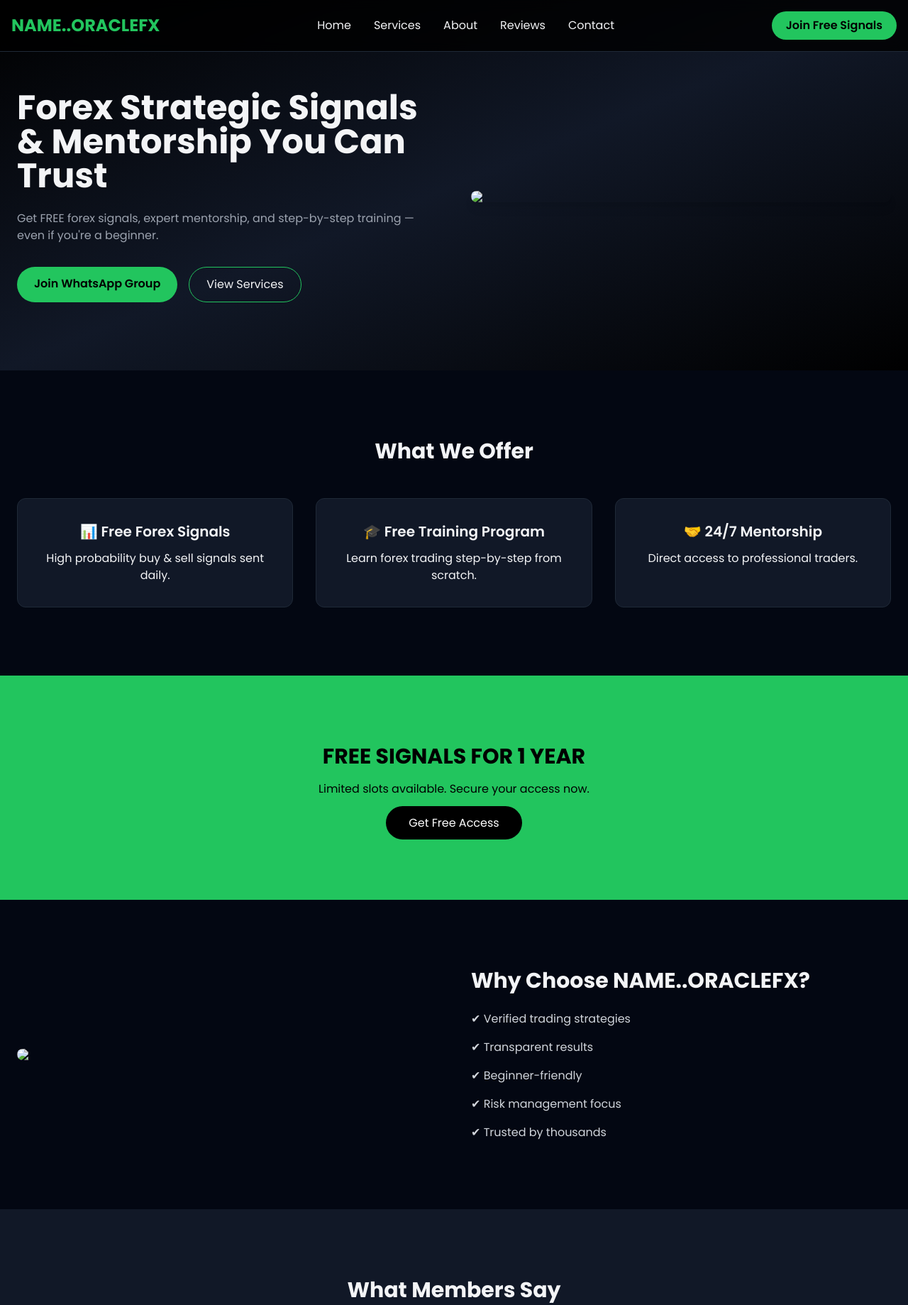
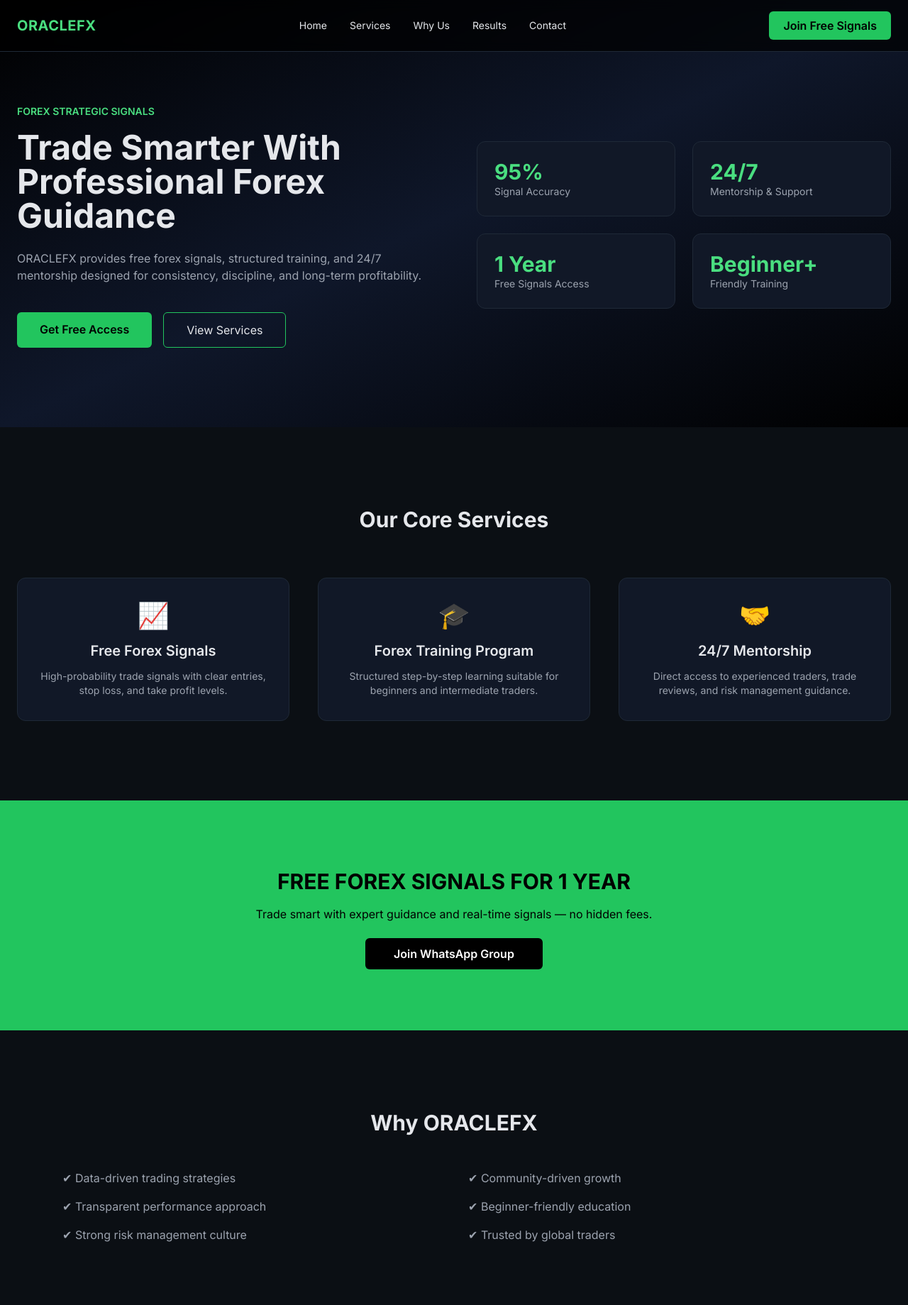
Before and after one commit to mirak-oracle/OracleFx, a plain HTML site: page index.html in a window 1280 px wide. Shown: the top 1839 px of the page at 71% size. Drawn offline with nearby package versions, Linux system fonts and the light colour scheme.

Commit message:
Update index.html for branding and layout changes

```diff
--- a/index.html
+++ b/index.html
@@ -3,163 +3,192 @@
 <head>
 <meta charset="UTF-8">
 <meta name="viewport" content="width=device-width, initial-scale=1.0">
-<title>NAME..ORACLEFX | Forex Signals & Mentorship</title>
+<title>ORACLEFX | Forex Signals, Training & Mentorship</title>
 
-<!-- Tailwind CDN -->
 <script src="https://cdn.tailwindcss.com"></script>
-
-<!-- Google Font -->
-<link href="https://fonts.googleapis.com/css2?family=Poppins:wght@300;400;600;700&display=swap" rel="stylesheet">
+<link href="https://fonts.googleapis.com/css2?family=Inter:wght@300;400;500;600;700&display=swap" rel="stylesheet">
 
 <style>
-body{
-font-family:'Poppins',sans-serif;
-scroll-behavior:smooth;
-}
+body { font-family: 'Inter', sans-serif; scroll-behavior: smooth; }
 </style>
 </head>
 
-<body class="bg-gray-950 text-gray-100">
+<body class="bg-[#0b0f14] text-gray-200">
 
 <!-- NAVBAR -->
-<nav class="fixed w-full top-0 z-50 bg-black/80 backdrop-blur border-b border-gray-800">
-<div class="max-w-7xl mx-auto px-4 py-4 flex justify-between items-center">
+<header class="fixed top-0 w-full z-50 bg-black/70 backdrop-blur border-b border-gray-800">
+<div class="max-w-7xl mx-auto px-6 py-4 flex justify-between items-center">
 
-<h1 class="text-2xl font-bold text-green-500">NAME..ORACLEFX</h1>
+<h1 class="text-xl font-bold tracking-wide text-green-400">ORACLEFX</h1>
 
-<div class="hidden md:flex space-x-8">
-<a href="#home" class="hover:text-green-500">Home</a>
-<a href="#services" class="hover:text-green-500">Services</a>
-<a href="#about" class="hover:text-green-500">About</a>
-<a href="#testimonials" class="hover:text-green-500">Reviews</a>
-<a href="#contact" class="hover:text-green-500">Contact</a>
+<nav class="hidden md:flex space-x-8 text-sm">
+<a href="#home" class="hover:text-green-400">Home</a>
+<a href="#services" class="hover:text-green-400">Services</a>
+<a href="#about" class="hover:text-green-400">Why Us</a>
+<a href="#testimonials" class="hover:text-green-400">Results</a>
+<a href="#contact" class="hover:text-green-400">Contact</a>
+</nav>
+
+<a href="https://chat.whatsapp.com/C0vMngWADkk9iySLtlkxlf?mode=gi_t"
+class="hidden md:inline-flex items-center gap-2 bg-green-500 text-black px-5 py-2 rounded-md font-semibold hover:bg-green-400">
+Join Free Signals
+</a>
+
+<button id="menuBtn" class="md:hidden text-xl">☰</button>
 </div>
 
-<a href="https://chat.whatsapp.com/C0vMngWADkk9iySLtlkxlf?mode=gi_t" class="hidden md:block bg-green-500 px-5 py-2 rounded-full font-semibold text-black hover:bg-green-400">Join Free Signals</a>
-
-<button id="menuBtn" class="md:hidden text-2xl">☰</button>
-
-</div>
-
-<!-- Mobile Menu -->
-<div id="mobileMenu" class="hidden bg-black px-6 pb-4 space-y-3">
+<div id="mobileMenu" class="hidden md:hidden bg-black px-6 pb-6 space-y-4 text-sm">
 <a href="#home" class="block">Home</a>
 <a href="#services" class="block">Services</a>
-<a href="#about" class="block">About</a>
-<a href="#testimonials" class="block">Reviews</a>
+<a href="#about" class="block">Why Us</a>
+<a href="#testimonials" class="block">Results</a>
 <a href="#contact" class="block">Contact</a>
-<a href="https://chat.whatsapp.com/C0vMngWADkk9iySLtlkxlf?mode=gi_t" class="block bg-green-500 text-black text-center py-2 rounded">Join Free Signals</a>
+<a href="https://chat.whatsapp.com/C0vMngWADkk9iySLtlkxlf?mode=gi_t"
+class="block bg-green-500 text-black text-center py-2 rounded-md font-semibold">
+Join Free Signals
+</a>
 </div>
-</nav>
+</header>
 
 <!-- HERO -->
-<section id="home" class="pt-32 pb-24 bg-gradient-to-br from-black via-gray-900 to-black">
-<div class="max-w-7xl mx-auto px-6 grid md:grid-cols-2 gap-12 items-center">
+<section id="home" class="pt-36 pb-28 bg-gradient-to-br from-black via-[#0f172a] to-black">
+<div class="max-w-7xl mx-auto px-6 grid md:grid-cols-2 gap-16 items-center">
 
 <div>
-<h2 class="text-4xl md:text-5xl font-bold mb-6">
-Forex Strategic Signals & Mentorship You Can Trust
+<span class="text-green-400 text-sm font-semibold uppercase">Forex Strategic Signals</span>
+<h2 class="text-4xl md:text-5xl font-bold leading-tight mt-4">
+Trade Smarter With Professional Forex Guidance
 </h2>
-<p class="text-gray-400 mb-8">
-Get FREE forex signals, expert mentorship, and step-by-step training — even if you're a beginner.
+<p class="text-gray-400 mt-6 max-w-xl">
+ORACLEFX provides free forex signals, structured training, and 24/7 mentorship designed for consistency, discipline, and long-term profitability.
 </p>
 
-<div class="flex flex-wrap gap-4">
-<a href="https://chat.whatsapp.com/C0vMngWADkk9iySLtlkxlf?mode=gi_t" class="bg-green-500 text-black px-6 py-3 rounded-full font-semibold hover:bg-green-400">
-Join WhatsApp Group
+<div class="mt-10 flex flex-wrap gap-4">
+<a href="https://chat.whatsapp.com/C0vMngWADkk9iySLtlkxlf?mode=gi_t"
+class="bg-green-500 text-black px-8 py-3 rounded-md font-semibold hover:bg-green-400">
+Get Free Access
 </a>
-
-<a href="#services" class="border border-green-500 px-6 py-3 rounded-full hover:bg-green-500 hover:text-black">
+<a href="#services"
+class="border border-green-500 px-8 py-3 rounded-md hover:bg-green-500 hover:text-black">
 View Services
 </a>
 </div>
 </div>
 
-<div class="relative">
-<img src="1000890291.jpg" class="rounded-xl shadow-lg">
+<!-- VISUAL METRIC BLOCK -->
+<div class="grid grid-cols-2 gap-6">
+<div class="bg-[#111827] p-6 rounded-xl border border-gray-800">
+<p class="text-3xl font-bold text-green-400">95%</p>
+<p class="text-sm text-gray-400">Signal Accuracy</p>
+</div>
+<div class="bg-[#111827] p-6 rounded-xl border border-gray-800">
+<p class="text-3xl font-bold text-green-400">24/7</p>
+<p class="text-sm text-gray-400">Mentorship & Support</p>
+</div>
+<div class="bg-[#111827] p-6 rounded-xl border border-gray-800">
+<p class="text-3xl font-bold text-green-400">1 Year</p>
+<p class="text-sm text-gray-400">Free Signals Access</p>
+</div>
+<div class="bg-[#111827] p-6 rounded-xl border border-gray-800">
+<p class="text-3xl font-bold text-green-400">Beginner+</p>
+<p class="text-sm text-gray-400">Friendly Training</p>
+</div>
 </div>
 
 </div>
 </section>
 
 <!-- SERVICES -->
-<section id="services" class="py-24">
+<section id="services" class="py-28">
 <div class="max-w-7xl mx-auto px-6 text-center">
 
-<h3 class="text-3xl font-bold mb-12">What We Offer</h3>
+<h3 class="text-3xl font-bold mb-16">Our Core Services</h3>
 
-<div class="grid md:grid-cols-3 gap-8">
+<div class="grid md:grid-cols-3 gap-10">
 
-<div class="bg-gray-900 p-8 rounded-xl border border-gray-800 hover:border-green-500">
-<h4 class="text-xl font-semibold mb-3">📊 Free Forex Signals</h4>
-<p>High probability buy & sell signals sent daily.</p>
+<div class="bg-[#111827] p-8 rounded-xl border border-gray-800 hover:border-green-500 transition">
+<div class="text-green-400 text-4xl mb-4">📈</div>
+<h4 class="text-xl font-semibold mb-3">Free Forex Signals</h4>
+<p class="text-gray-400 text-sm">
+High-probability trade signals with clear entries, stop loss, and take profit levels.
+</p>
 </div>
 
-<div class="bg-gray-900 p-8 rounded-xl border border-gray-800 hover:border-green-500">
-<h4 class="text-xl font-semibold mb-3">🎓 Free Training Program</h4>
-<p>Learn forex trading step-by-step from scratch.</p>
+<div class="bg-[#111827] p-8 rounded-xl border border-gray-800 hover:border-green-500 transition">
+<div class="text-green-400 text-4xl mb-4">🎓</div>
+<h4 class="text-xl font-semibold mb-3">Forex Training Program</h4>
+<p class="text-gray-400 text-sm">
+Structured step-by-step learning suitable for beginners and intermediate traders.
+</p>
 </div>
 
-<div class="bg-gray-900 p-8 rounded-xl border border-gray-800 hover:border-green-500">
-<h4 class="text-xl font-semibold mb-3">🤝 24/7 Mentorship</h4>
-<p>Direct access to professional traders.</p>
+<div class="bg-[#111827] p-8 rounded-xl border border-gray-800 hover:border-green-500 transition">
+<div class="text-green-400 text-4xl mb-4">🤝</div>
+<h4 class="text-xl font-semibold mb-3">24/7 Mentorship</h4>
+<p class="text-gray-400 text-sm">
+Direct access to experienced traders, trade reviews, and risk management guidance.
+</p>
 </div>
 
 </div>
 </div>
 </section>
 
-<!-- FREE ACCESS -->
+<!-- OFFER -->
 <section class="py-24 bg-green-500 text-black text-center">
-<h3 class="text-3xl font-bold mb-4">FREE SIGNALS FOR 1 YEAR</h3>
-<p class="mb-6">Limited slots available. Secure your access now.</p>
-<a href="https://chat.whatsapp.com/C0vMngWADkk9iySLtlkxlf?mode=gi_t" class="bg-black text-white px-8 py-3 rounded-full hover:bg-gray-900">
-Get Free Access
+<h3 class="text-3xl font-bold mb-4">FREE FOREX SIGNALS FOR 1 YEAR</h3>
+<p class="mb-8 max-w-2xl mx-auto">
+Trade smart with expert guidance and real-time signals — no hidden fees.
+</p>
+<a href="https://chat.whatsapp.com/C0vMngWADkk9iySLtlkxlf?mode=gi_t"
+class="bg-black px-10 py-3 rounded-md text-white font-semibold hover:bg-gray-900">
+Join WhatsApp Group
 </a>
 </section>
 
-<!-- ABOUT -->
-<section id="about" class="py-24">
-<div class="max-w-7xl mx-auto px-6 grid md:grid-cols-2 gap-12 items-center">
+<!-- WHY US -->
+<section id="about" class="py-28">
+<div class="max-w-6xl mx-auto px-6">
 
-<img src="1000890292.jpg" class="rounded-xl">
+<h3 class="text-3xl font-bold mb-12 text-center">Why ORACLEFX</h3>
 
-<div>
-<h3 class="text-3xl font-bold mb-6">Why Choose NAME..ORACLEFX?</h3>
+<div class="grid md:grid-cols-2 gap-10 text-gray-400">
+<ul class="space-y-4">
+<li>✔ Data-driven trading strategies</li>
+<li>✔ Transparent performance approach</li>
+<li>✔ Strong risk management culture</li>
+</ul>
+<ul class="space-y-4">
+<li>✔ Community-driven growth</li>
+<li>✔ Beginner-friendly education</li>
+<li>✔ Trusted by global traders</li>
+</ul>
+</div>
 
-<ul class="space-y-4 text-gray-300">
-<li>✔ Verified trading strategies</li>
-<li>✔ Transparent results</li>
-<li>✔ Beginner-friendly</li>
-<li>✔ Risk management focus</li>
-<li>✔ Trusted by thousands</li>
-</ul>
-
-</div>
 </div>
 </section>
 
 <!-- TESTIMONIALS -->
-<section id="testimonials" class="py-24 bg-gray-900">
+<section id="testimonials" class="py-28 bg-[#111827]">
 <div class="max-w-7xl mx-auto px-6 text-center">
 
-<h3 class="text-3xl font-bold mb-12">What Members Say</h3>
+<h3 class="text-3xl font-bold mb-16">Trader Feedback</h3>
 
 <div class="grid md:grid-cols-3 gap-8">
 
-<div class="bg-black p-6 rounded-xl">
-<p>"Consistent profits every week!"</p>
-<span class="block mt-4 text-green-500">— Alex T.</span>
+<div class="bg-black p-6 rounded-xl border border-gray-800">
+<p class="text-sm">“Consistent signals and real mentorship. This is professional.”</p>
+<span class="block mt-4 text-green-400 text-sm">Verified Member</span>
 </div>
 
-<div class="bg-black p-6 rounded-xl">
-<p>"Best forex group I've joined."</p>
-<span class="block mt-4 text-green-500">— Samuel K.</span>
+<div class="bg-black p-6 rounded-xl border border-gray-800">
+<p class="text-sm">“Helped me understand risk management properly.”</p>
+<span class="block mt-4 text-green-400 text-sm">Forex Beginner</span>
 </div>
 
-<div class="bg-black p-6 rounded-xl">
-<p>"Signals are accurate and reliable."</p>
-<span class="block mt-4 text-green-500">— Maria L.</span>
+<div class="bg-black p-6 rounded-xl border border-gray-800">
+<p class="text-sm">“Not hype. Just solid trading discipline.”</p>
+<span class="block mt-4 text-green-400 text-sm">Intermediate Trader</span>
 </div>
 
 </div>
@@ -167,33 +196,23 @@
 </section>
 
 <!-- CONTACT -->
-<section id="contact" class="py-24">
-<div class="max-w-4xl mx-auto px-6 text-center">
-
-<h3 class="text-3xl font-bold mb-6">Contact Us</h3>
-
-<p class="mb-4">📞 Tel: 07059726090</p>
-
-<a href="https://chat.whatsapp.com/C0vMngWADkk9iySLtlkxlf?mode=gi_t" class="bg-green-500 text-black px-8 py-3 rounded-full hover:bg-green-400">
-Join WhatsApp Group
+<section id="contact" class="py-28 text-center">
+<h3 class="text-3xl font-bold mb-6">Contact ORACLEFX</h3>
+<p class="text-gray-400 mb-4">📞 07059726090</p>
+<a href="https://chat.whatsapp.com/C0vMngWADkk9iySLtlkxlf?mode=gi_t"
+class="bg-green-500 text-black px-10 py-3 rounded-md font-semibold hover:bg-green-400">
+Join WhatsApp Community
 </a>
-
-</div>
 </section>
 
-<!-- FOOTER -->
-<footer class="bg-black py-8 text-center text-gray-500">
-<p>© 2026 NAME..ORACLEFX. All Rights Reserved.</p>
+<footer class="bg-black py-6 text-center text-gray-500 text-sm">
+© 2026 ORACLEFX. All Rights Reserved.
 </footer>
 
-<!-- JS -->
 <script>
-const menuBtn=document.getElementById("menuBtn");
-const mobileMenu=document.getElementById("mobileMenu");
-
-menuBtn.addEventListener("click",()=>{
-mobileMenu.classList.toggle("hidden");
-});
+document.getElementById("menuBtn").onclick = () => {
+document.getElementById("mobileMenu").classList.toggle("hidden");
+};
 </script>
 
 </body>
```
